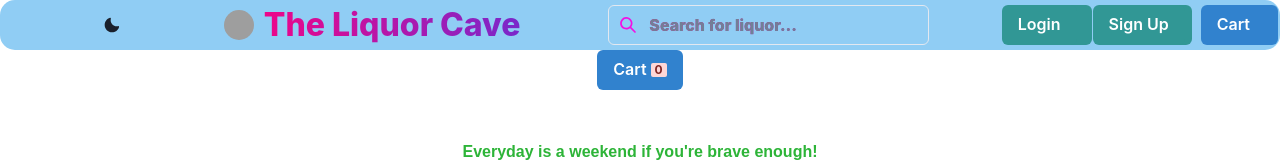
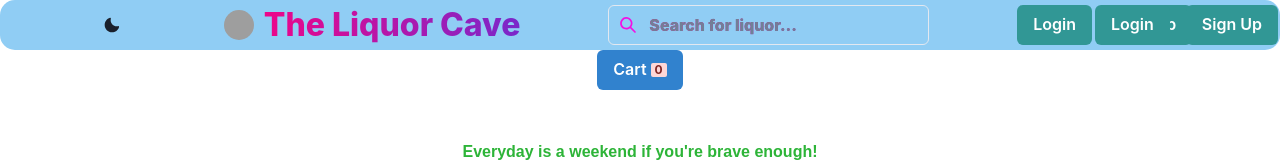
Before and after one commit to bryokn/ecomerce-app, a React (Vite) app: page / in a window 1280 px wide. Shown: the top 162 px of the page. Built offline with nearby package versions, Linux system fonts and the light colour scheme; grey boxes are pictures that could not be loaded.

Commit message:
cart comment

```diff
--- a/src/App.jsx
+++ b/src/App.jsx
@@ -19,7 +19,7 @@
       <Button colorScheme="teal" variant="solid" onClick={openSignupModal}>
         Sign Up
       </Button>
-      <CartButton cartCount={cartCount} selectedProducts={[]} />
+      {/**<CartButton cartCount={cartCount} selectedProducts={[]} />**/}
     </Stack>
   );
 }
```
